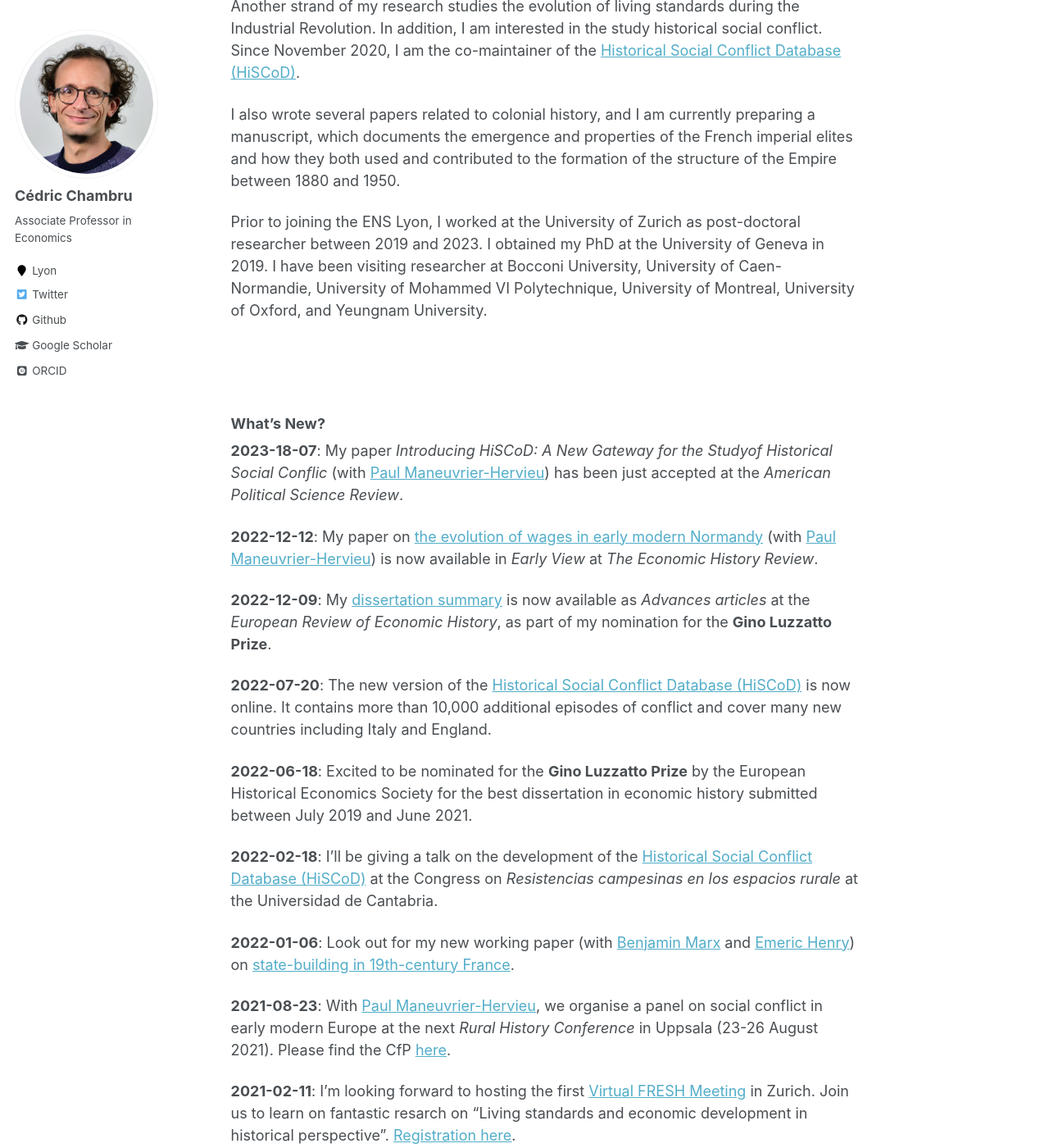
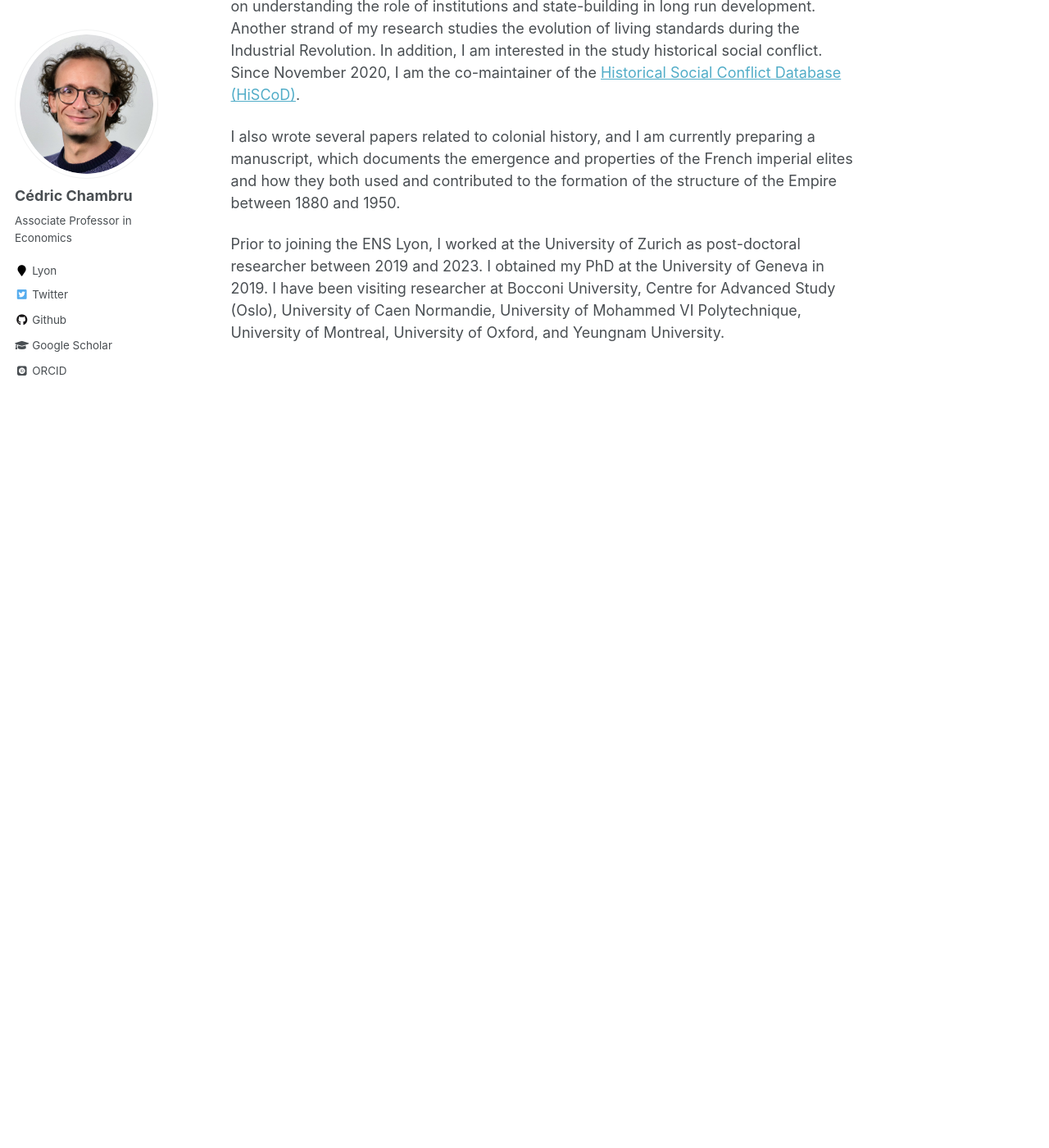
Before and after one commit to CedricChambru/CedricChambru.github.io, a Jekyll site: the page built from _pages/about.md, in a window 1280 px wide and 1400 px high, scrolled down 269 px. Shown: the whole window at 82% size. Built offline with Jekyll 4.4.1, drawn with Linux system fonts in a browser that asks for light colours; some web fonts are replaced; after the commit the page ends 978 px from its top, so only the background shows below that; some of the changed text lies outside the part shown.

Commit message:
Update about.md

```diff
--- a/_pages/about.md
+++ b/_pages/about.md
@@ -8,41 +8,13 @@ redirect_from:
   - /about.html
 ---
 
-I am an Associate Professor at the Department of Economics at the [École normale supérieure de Lyon](http://economie.ens-lyon.fr/en/about-us/our-people/cedric-chambru).
+I am an Associate Professor at the Department of Economics at the [École normale supérieure de Lyon](http://economie.ens-lyon.fr/en/about-us/our-people/cedric-chambru) as well as a member of the Center for Economic Research on Governance, Inequality and Conflict ([CERGIC](https://www.cergic-lyon.fr)).
 
 My research spans political economy and economic history. My research interest centers on understanding the role of institutions and state-building in long run development. Another strand of my research studies the evolution of living standards during the Industrial Revolution. In addition, I am interested in the study historical social conflict. Since November 2020, I am the co-maintainer of the [Historical Social Conflict Database (HiSCoD)](https://www.unicaen.fr/hiscod/?locale=en).
 
 I also wrote several papers related to colonial history, and I am currently preparing a manuscript, which documents the emergence and properties of the French imperial elites and how they both used and contributed to the formation of the structure of the Empire between 1880 and 1950.
 
-Prior to joining the ENS Lyon, I worked at the University of Zurich as post-doctoral researcher between 2019 and 2023. I obtained my PhD at the University of Geneva in 2019. I have been visiting researcher at Bocconi University, University of Caen-Normandie, University of Mohammed VI Polytechnique, University of Montreal, University of Oxford, and Yeungnam University.
+Prior to joining the ENS Lyon, I worked at the University of Zurich as post-doctoral researcher between 2019 and 2023. I obtained my PhD at the University of Geneva in 2019. I have been visiting researcher at Bocconi University, Centre for Advanced Study (Oslo), University of Caen Normandie, University of Mohammed VI Polytechnique, University of Montreal, University of Oxford, and Yeungnam University.
 
 <br>
 <br>
-
-### What's New?
-
-**2023-18-07**: My paper _Introducing HiSCoD: A New Gateway for the Studyof Historical Social Conflic_ (with [Paul Maneuvrier-Hervieu](https://paulmaneuvrierhervieu.github.io)) has been just accepted at the *American Political Science Review*.
-
-**2022-12-12**: My paper on [the evolution of wages in early modern Normandy](https://doi.org/10.1111/ehr.13220) (with [Paul Maneuvrier-Hervieu](https://paulmaneuvrierhervieu.github.io)) is now available in _Early View_ at *The Economic History Review*.
-
-**2022-12-09**: My [dissertation summary](https://doi.org/10.1093/ereh/heac017) is now available as _Advances articles_ at the *European Review of Economic History*, as part of my nomination for the __Gino Luzzatto Prize__.
-
-**2022-07-20**: The new version of the [Historical Social Conflict Database (HiSCoD)](https://www.unicaen.fr/hiscod) is now online. It contains more than 10,000 additional episodes of conflict and cover many new countries including Italy and England.
-
-**2022-06-18**: Excited to be nominated for the __Gino Luzzatto Prize__ by the European Historical Economics Society for the best dissertation in economic history submitted between July 2019 and June 2021.
-
-**2022-02-18**: I'll be giving a talk on the development of the [Historical Social Conflict Database (HiSCoD)](https://www.unicaen.fr/hiscod/?locale=en) at the Congress on _Resistencias campesinas en los espacios rurale_ at the Universidad de Cantabria.
-
-**2022-01-06**: Look out for my new working paper (with [Benjamin Marx](https://sites.google.com/view/bmarx) and [Emeric Henry](https://sites.google.com/site/emericmlhenry)) on [state-building in 19th-century France](https://cepr.org/active/publications/discussion_papers/dp.php?dpno=16815).
-
-**2021-08-23**: With [Paul Maneuvrier-Hervieu](https://paulmaneuvrierhervieu.github.io), we organise a panel on social conflict in early modern Europe at the next *Rural History Conference* in Uppsala (23-26 August 2021). Please find the CfP [here](https://cedricchambru.github.io/files/eurho_2021_cfp.pdf).
-
-**2021-02-11**: I'm looking forward to hosting the first [Virtual FRESH Meeting](http://www.quceh.org.uk/zurich-2021.html) in Zurich. Join us to learn on fantastic resarch on "Living standards and economic development in historical perspective". [Registration here](https://uzh.zoom.us/webinar/register/WN_d1ouHg2wSF-RuotVSgJ1mw).
-
-**2020-11-17**: Excited to announce the online release of the [Historical Social Conflict Database (HiSCoD)](https://www.unicaen.fr/hiscod/?locale=en). Joint work with [Paul Maneuvrier-Hervieu](https://paulmaneuvrierhervieu.github.io/) that lists nearly 10,000 episodes of social conflict before the 20th century.
-
-**2020-11-13**: Excited to announce the publication of the [Savoy Historical Geographic Information System (SHGIS)](https://doi.org/10.7910/DVN/XHNKD3). Data are freely accessible on Harvard Dataverse.
-
-**2020-10-05**: My paper on economic shocks, poverty and crime in Savoy has been published at [Explorations in Economic History](https://doi.org/10.1016/j.eeh.2020.101353).
-
-**2020-08-26**: I'll be presenting my paper  "Was Louis XIV Wrong? Socio-Economic Consequences of Protestantism in Early Modern France" at the EEA online conference on 26 August 2020.
```
